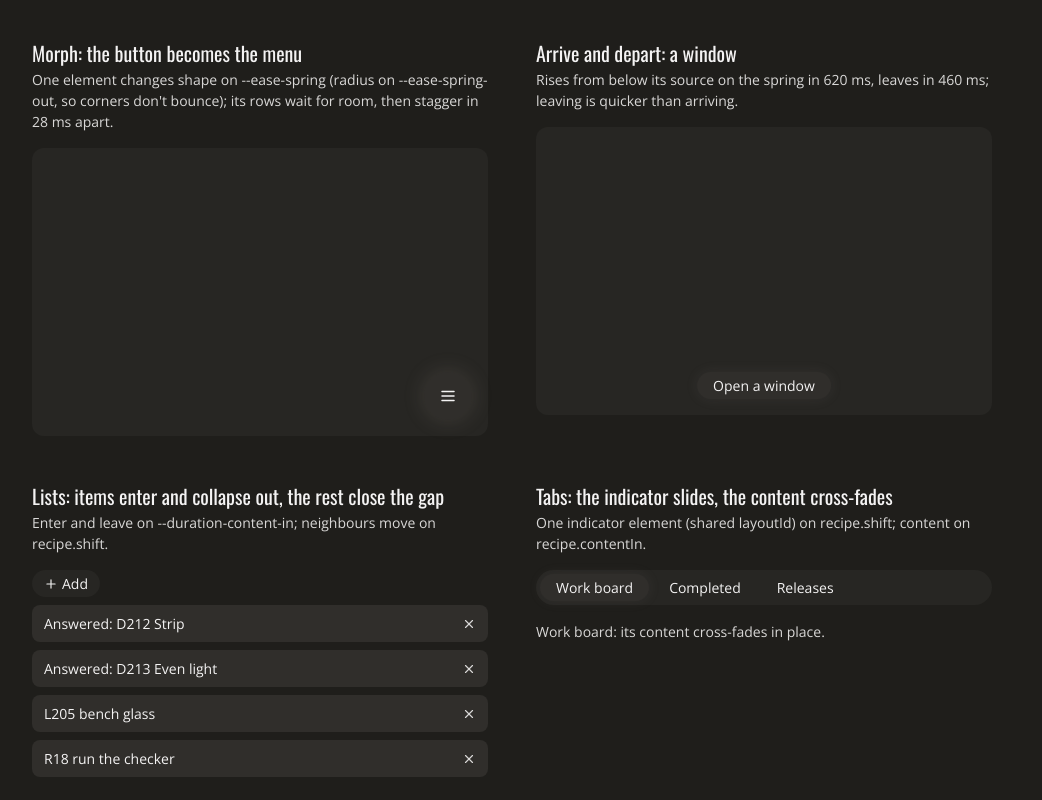
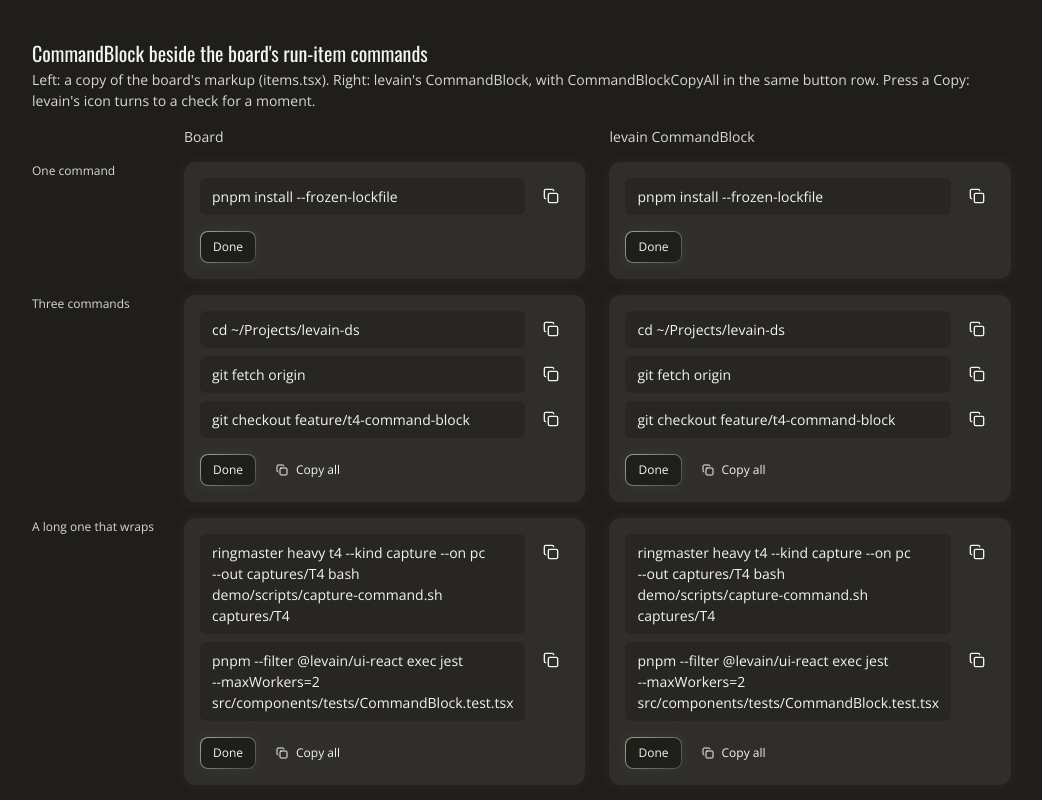
Before and after one commit to iammattq/levain-ds, a React (Vite) app in the folder demo/: page / in a window 1280 px wide. Shown: the part 3100-3900 px from the top of the page, without its empty margins (128-1170 px from the left). Built offline with nearby package versions, Linux system fonts and the light colour scheme; a web font is replaced by a local one.

Commit message:
Demo: CommandBlock beside a copy of the board's run-item commands, and its capture script (T4)
Co-Authored-By: Claude Opus 5.5 <noreply@anthropic.com>

```diff
--- /dev/null
+++ b/demo/src/command.tsx
@@ -0,0 +1,73 @@
+// T4: CommandBlock beside a copy of the Ringmaster board's run-item commands (board/src/items.tsx, the run branch of
+// the item body): one command, three, and a long one that wraps. Each row: the board's markup on the left, copied
+// below as BoardCommands, levain's CommandBlock and CommandBlockCopyAll on the right. Both sit on the card surface, as
+// in the board's dialog, with the board's button row (Done, then Copy all) under the list.
+import { Button, CommandBlock, CommandBlockCopyAll } from '@levain/ui-react';
+import { Copy } from 'lucide-react';
+import { Fragment, type ReactNode } from 'react';
+
+/** The board's run-item commands and button row, as items.tsx writes them (Media and the Comment box left out). */
+function BoardCommands({ commands }: { commands: string[] }) {
+  return (
+    <>
+      <ol className="space-y-2xs">
+        {commands.map((c, i) => (
+          <li key={i} className="flex items-start gap-2xs">
+            <code className="type-code min-w-0 flex-1 overflow-x-auto rounded-[var(--radius-md)] bg-[var(--color-surface-section)] px-xs py-2xs">
+              {c.split(' ').map((w, j) => <Fragment key={j}>{j ? ' ' : ''}<span className="whitespace-nowrap">{w}</span></Fragment>)}
+            </code>
+            <Button size="icon" variant="ghost" Icon={Copy} iconOnly aria-label={'Copy command ' + (i + 1)} onClick={() => void navigator.clipboard?.writeText(c)} />
+          </li>
+        ))}
+      </ol>
+      <div className="flex flex-wrap gap-2xs">
+        <Button size="sm" variant="outline">Done</Button>
+        {commands.length > 1 && <Button size="sm" variant="ghost" Icon={Copy} onClick={() => void navigator.clipboard?.writeText(commands.join('\n'))}>Copy all</Button>}
+      </div>
+    </>
+  );
+}
+
+function LevainCommands({ commands }: { commands: string[] }) {
+  return (
+    <>
+      <CommandBlock commands={commands} />
+      <div className="flex flex-wrap gap-2xs">
+        <Button size="sm" variant="outline">Done</Button>
+        <CommandBlockCopyAll commands={commands} />
+      </div>
+    </>
+  );
+}
+
+const CASES: { name: string; commands: string[] }[] = [
+  { name: 'One command', commands: ['pnpm install --frozen-lockfile'] },
+  { name: 'Three commands', commands: ['cd ~/Projects/levain-ds', 'git fetch origin', 'git checkout feature/t4-command-block'] },
+  {
+    name: 'A long one that wraps',
+    commands: ['ringmaster heavy t4 --kind capture --on pc --out captures/T4 bash demo/scripts/capture-command.sh captures/T4', 'pnpm --filter @levain/ui-react exec jest --maxWorkers=2 src/components/tests/CommandBlock.test.tsx'],
+  },
+];
+
+const card = (children: ReactNode) => (
+  <div className="space-y-sm rounded-[var(--radius-xl)] bg-[var(--color-surface-card)] p-sm shadow-[var(--elevation-1)]">{children}</div>
+);
+
+export function CommandDemo({ Section }: { Section: (p: { title: string; note: string; children: ReactNode }) => ReactNode }) {
+  return (
+    <Section title="CommandBlock beside the board's run-item commands" note="Left: a copy of the board's markup (items.tsx). Right: levain's CommandBlock, with CommandBlockCopyAll in the same button row. Press a Copy: levain's icon turns to a check for a moment.">
+      <div className="grid grid-cols-1 gap-x-md gap-y-sm sm:grid-cols-[8rem_1fr_1fr]" data-demo="command">
+        <span className="hidden sm:block" />
+        <span className="type-label text-[var(--color-text-muted)]">Board</span>
+        <span className="type-label text-[var(--color-text-muted)]">levain CommandBlock</span>
+        {CASES.map(c => (
+          <div key={c.name} className="contents">
+            <span className="type-caption text-[var(--color-text-muted)]">{c.name}</span>
+            <div data-side="board">{card(<BoardCommands commands={c.commands} />)}</div>
+            <div data-side="levain">{card(<LevainCommands commands={c.commands} />)}</div>
+          </div>
+        ))}
+      </div>
+    </Section>
+  );
+}
--- a/demo/src/main.tsx
+++ b/demo/src/main.tsx
@@ -1,6 +1,6 @@
 // levain DS's motion, density and drag, on one page. Every timing here comes from @levain/tokens.
 // ?density=condensed starts condensed; ?mode=light starts light; ?theme=7 starts on Cobalt Mono.
-// ?only=progress, ?only=decide, ?only=time, ?only=count or ?only=sheet shows only that section (for captures).
+// ?only=progress, ?only=decide, ?only=time, ?only=count, ?only=command or ?only=sheet shows only that section (for captures).
 import '@fontsource/open-sans/400.css';
 import '@fontsource/open-sans/600.css';
 import '@fontsource/oswald/400.css';
@@ -11,6 +11,7 @@ import { AnimatePresence, LayoutGroup, motion, useReducedMotion } from 'framer-m
 import { Clock, Image as ImageIcon, Link2, Menu as MenuIcon, Plus, User, X } from 'lucide-react';
 import { StrictMode, useState } from 'react';
 import { createRoot } from 'react-dom/client';
+import { CommandDemo } from './command';
 import { CountDemo } from './count';
 import { DecideDemo } from './decide';
 import { ProgressDemo } from './progress';
@@ -249,7 +250,7 @@ function App() {
         </div>
         <SegmentedControl id="density" size="sm" value={density} onChange={setDensity} options={[{ label: 'Comfortable', value: 'comfortable' }, { label: 'Condensed', value: 'condensed' }]} />
       </header>
-      {q.get('only') === 'progress' ? <ProgressDemo Section={Section} /> : q.get('only') === 'decide' ? <DecideDemo Section={Section} /> : q.get('only') === 'time' ? <RelativeTimeDemo Section={Section} /> : q.get('only') === 'count' ? <CountDemo Section={Section} /> : q.get('only') === 'sheet' ? <SheetDemo Section={Section} /> : <>
+      {q.get('only') === 'progress' ? <ProgressDemo Section={Section} /> : q.get('only') === 'decide' ? <DecideDemo Section={Section} /> : q.get('only') === 'time' ? <RelativeTimeDemo Section={Section} /> : q.get('only') === 'count' ? <CountDemo Section={Section} /> : q.get('only') === 'command' ? <CommandDemo Section={Section} /> : q.get('only') === 'sheet' ? <SheetDemo Section={Section} /> : <>
       <DragDemo />
       <DecideDemo Section={Section} />
       <StackDemo />
@@ -257,6 +258,7 @@ function App() {
       <ProgressDemo Section={Section} />
       <RelativeTimeDemo Section={Section} />
       <CountDemo Section={Section} />
+      <CommandDemo Section={Section} />
       <div className="grid grid-cols-1 gap-xl md:grid-cols-2">
         <MenuDemo />
         <WindowDemo />
```
Also changed, not shown: 1 other file (tests, documents, lock files or other folders).
